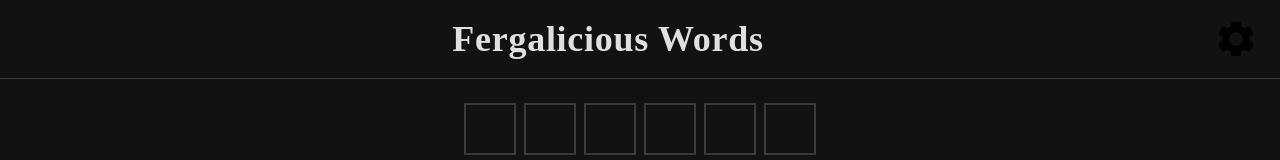
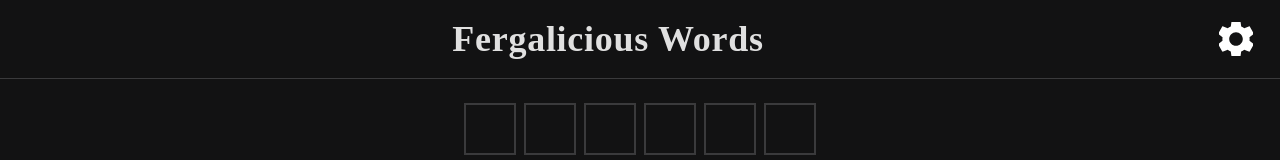
Before and after one commit to BraedenGiasson/CreativeWordleClone, a React (Vite) app: page / in a window 1280 px wide. Shown: the top 160 px of the page. Built offline with nearby package versions, Linux system fonts and the light colour scheme.

Commit message:
Changed handleClose event on color picker

```diff
--- a/src/components/Settings/ColorButton/ColorButtonModal.jsx
+++ b/src/components/Settings/ColorButton/ColorButtonModal.jsx
@@ -42,7 +42,6 @@ export default function ColorButton({ color }) {
       setOpen(true);
     };
     const handleClose = () => {
-      console.log(state);
       setOpen(false);
     };
 
--- a/src/components/Settings/Settings.jsx
+++ b/src/components/Settings/Settings.jsx
@@ -54,7 +54,7 @@ export default function MaxWidthDialog() {
   return (
     <Fragment>
       <Button id='settings_gear' onClick={handleClickOpen}>
-              <svg xmlns="http://www.w3.org/2000/svg" height="34" viewBox="4 4 24 24" width="34" class="game-icon" data-testid="icon-settings"><path fill="var(--color-tone-1)" d="M25.52 17.2534C25.5733 16.8534 25.6 16.44 25.6 16C25.6 15.5734 25.5733 15.1467 25.5067 14.7467L28.2133 12.64C28.4533 12.4534 28.52 12.0934 28.3733 11.8267L25.8133 7.40004C25.6533 7.10671 25.32 7.01338 25.0267 7.10671L21.84 8.38671C21.1733 7.88004 20.4667 7.45338 19.68 7.13338L19.2 3.74671C19.1467 3.42671 18.88 3.20004 18.56 3.20004H13.44C13.12 3.20004 12.8666 3.42671 12.8133 3.74671L12.3333 7.13338C11.5467 7.45338 10.8267 7.89338 10.1733 8.38671L6.98665 7.10671C6.69332 7.00004 6.35998 7.10671 6.19998 7.40004L3.65332 11.8267C3.49332 12.1067 3.54665 12.4534 3.81332 12.64L6.51998 14.7467C6.45332 15.1467 6.39998 15.5867 6.39998 16C6.39998 16.4134 6.42665 16.8534 6.49332 17.2534L3.78665 19.36C3.54665 19.5467 3.47998 19.9067 3.62665 20.1734L6.18665 24.6C6.34665 24.8934 6.67998 24.9867 6.97332 24.8934L10.16 23.6134C10.8267 24.12 11.5333 24.5467 12.32 24.8667L12.8 28.2534C12.8667 28.5734 13.12 28.8 13.44 28.8H18.56C18.88 28.8 19.1467 28.5734 19.1867 28.2534L19.6667 24.8667C20.4533 24.5467 21.1733 24.12 21.8267 23.6134L25.0133 24.8934C25.3067 25 25.64 24.8934 25.8 24.6L28.36 20.1734C28.52 19.88 28.4533 19.5467 28.2 19.36L25.52 17.2534ZM16 20.8C13.36 20.8 11.2 18.64 11.2 16C11.2 13.36 13.36 11.2 16 11.2C18.64 11.2 20.8 13.36 20.8 16C20.8 18.64 18.64 20.8 16 20.8Z"></path></svg>
+              <svg xmlns="http://www.w3.org/2000/svg" height="34" viewBox="4 4 24 24" width="34" class="game-icon" data-testid="icon-settings"><path fill="white" d="M25.52 17.2534C25.5733 16.8534 25.6 16.44 25.6 16C25.6 15.5734 25.5733 15.1467 25.5067 14.7467L28.2133 12.64C28.4533 12.4534 28.52 12.0934 28.3733 11.8267L25.8133 7.40004C25.6533 7.10671 25.32 7.01338 25.0267 7.10671L21.84 8.38671C21.1733 7.88004 20.4667 7.45338 19.68 7.13338L19.2 3.74671C19.1467 3.42671 18.88 3.20004 18.56 3.20004H13.44C13.12 3.20004 12.8666 3.42671 12.8133 3.74671L12.3333 7.13338C11.5467 7.45338 10.8267 7.89338 10.1733 8.38671L6.98665 7.10671C6.69332 7.00004 6.35998 7.10671 6.19998 7.40004L3.65332 11.8267C3.49332 12.1067 3.54665 12.4534 3.81332 12.64L6.51998 14.7467C6.45332 15.1467 6.39998 15.5867 6.39998 16C6.39998 16.4134 6.42665 16.8534 6.49332 17.2534L3.78665 19.36C3.54665 19.5467 3.47998 19.9067 3.62665 20.1734L6.18665 24.6C6.34665 24.8934 6.67998 24.9867 6.97332 24.8934L10.16 23.6134C10.8267 24.12 11.5333 24.5467 12.32 24.8667L12.8 28.2534C12.8667 28.5734 13.12 28.8 13.44 28.8H18.56C18.88 28.8 19.1467 28.5734 19.1867 28.2534L19.6667 24.8667C20.4533 24.5467 21.1733 24.12 21.8267 23.6134L25.0133 24.8934C25.3067 25 25.64 24.8934 25.8 24.6L28.36 20.1734C28.52 19.88 28.4533 19.5467 28.2 19.36L25.52 17.2534ZM16 20.8C13.36 20.8 11.2 18.64 11.2 16C11.2 13.36 13.36 11.2 16 11.2C18.64 11.2 20.8 13.36 20.8 16C20.8 18.64 18.64 20.8 16 20.8Z"></path></svg>
       </Button>
 
       <Dialog
```
